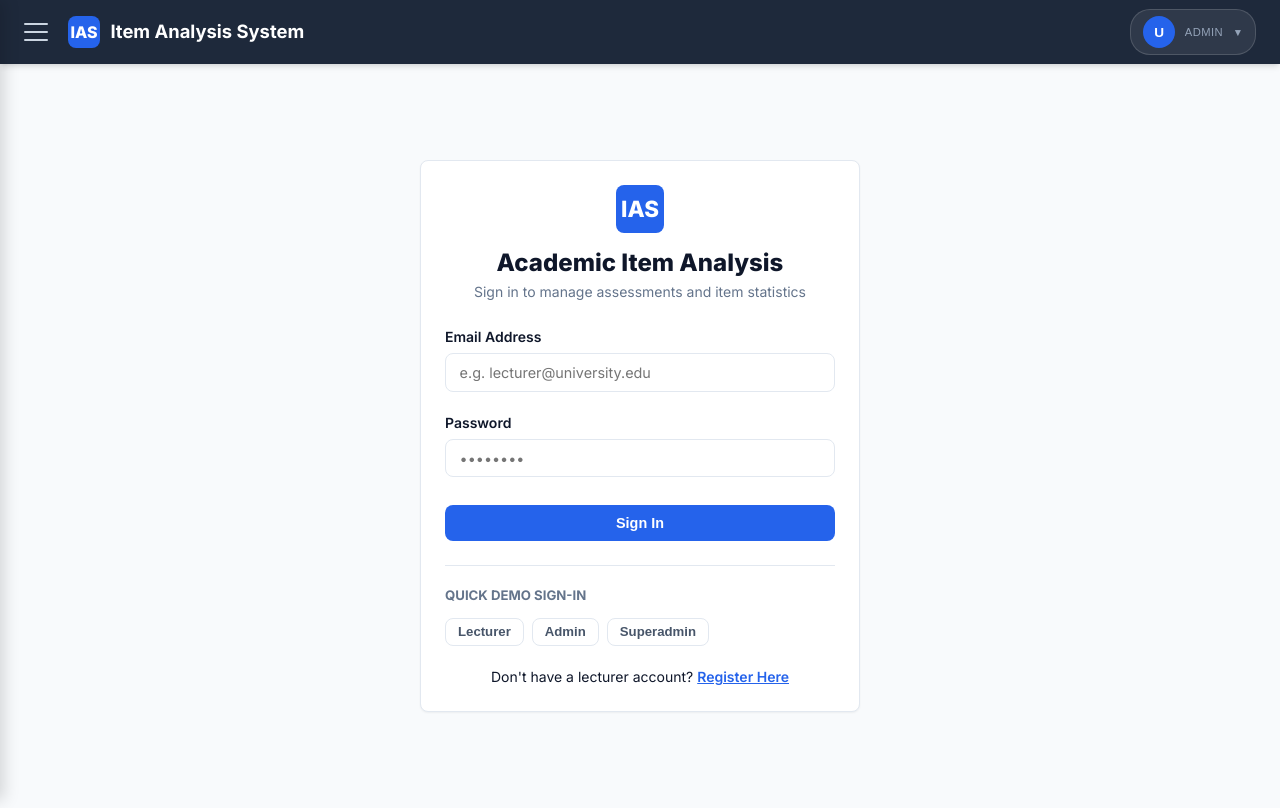
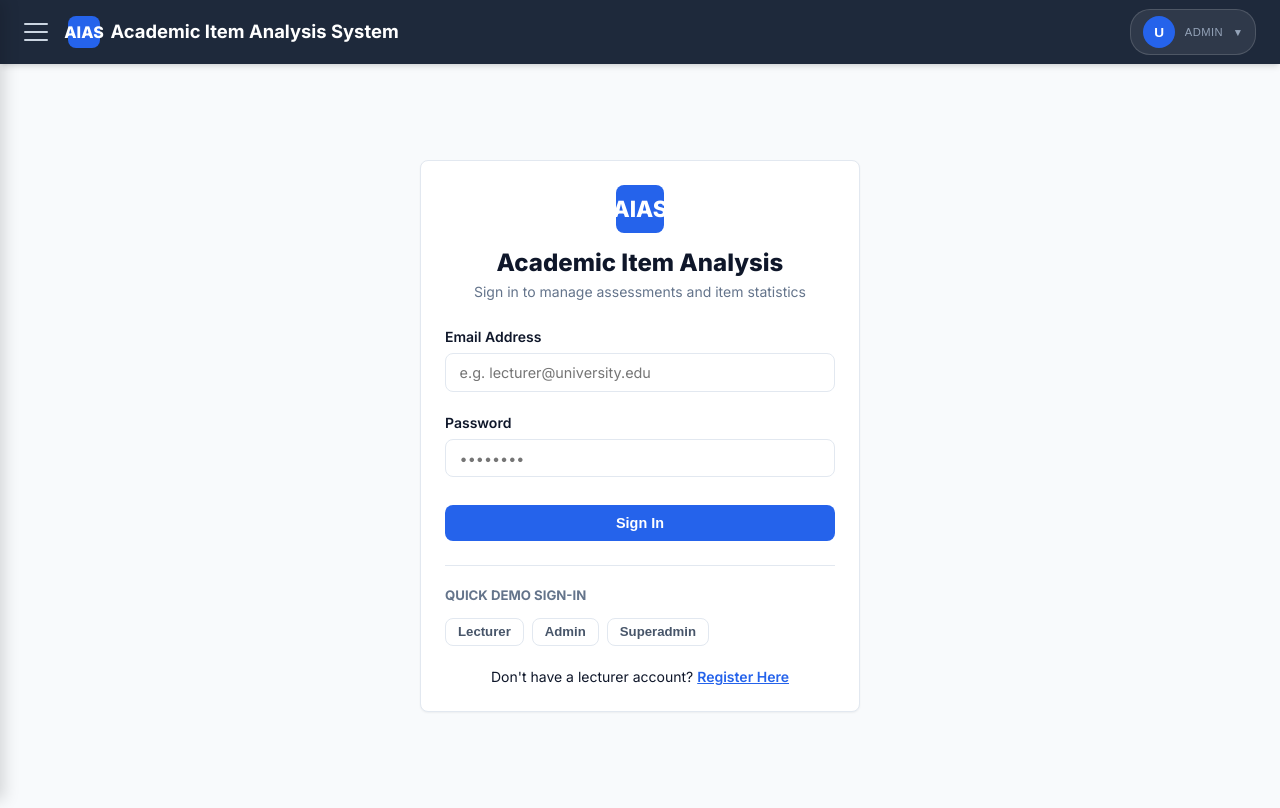
Before and after one commit to carmel26/frontend-ias, an Angular app: page /login in a window 1280 px wide. Built offline with nearby package versions, Linux system fonts and the light colour scheme; sample sign-in values are in the browser's storage.

Commit message:
end working on the system logo

```diff
--- a/src/app/components/login/login.component.html
+++ b/src/app/components/login/login.component.html
@@ -9,7 +9,7 @@
         font-size: 1.4rem;
       "
     >
-      IAS
+      AIAS
     </div>
     <h2 style="font-size: 1.5rem; font-weight: 800">Academic Item Analysis</h2>
     <p style="color: var(--text-muted); font-size: 0.875rem">
--- a/src/app/components/navbar/navbar.component.html
+++ b/src/app/components/navbar/navbar.component.html
@@ -14,8 +14,8 @@
       </button>
 
       <a routerLink="/dashboard" class="brand">
-        <div class="brand-icon">IAS</div>
-        <span class="brand-title">Item Analysis System</span>
+        <div class="brand-icon">AIAS</div>
+        <span class="brand-title">Academic Item Analysis System</span>
       </a>
     </div>
 
@@ -94,8 +94,8 @@
   <aside class="sidebar-drawer" [class.open]="isSidebarOpen">
     <div class="sidebar-header">
       <div class="sidebar-brand">
-        <div class="brand-icon">IAS</div>
-        <span>Item Analysis</span>
+        <div class="brand-icon">AIAS</div>
+        <span>Academic Item Analysis</span>
       </div>
       <button class="sidebar-close-btn" (click)="closeSidebar()">✕</button>
     </div>
--- a/src/app/components/register/register.component.html
+++ b/src/app/components/register/register.component.html
@@ -8,7 +8,7 @@
       font-size: 1.4rem;
     "
   >
-    IAS
+    AIAS
   </div>
   <div style="text-align: center; margin-bottom: 1.5rem">
     <h2 style="font-size: 1.5rem; font-weight: 800">Lecturer Registration</h2>
```
